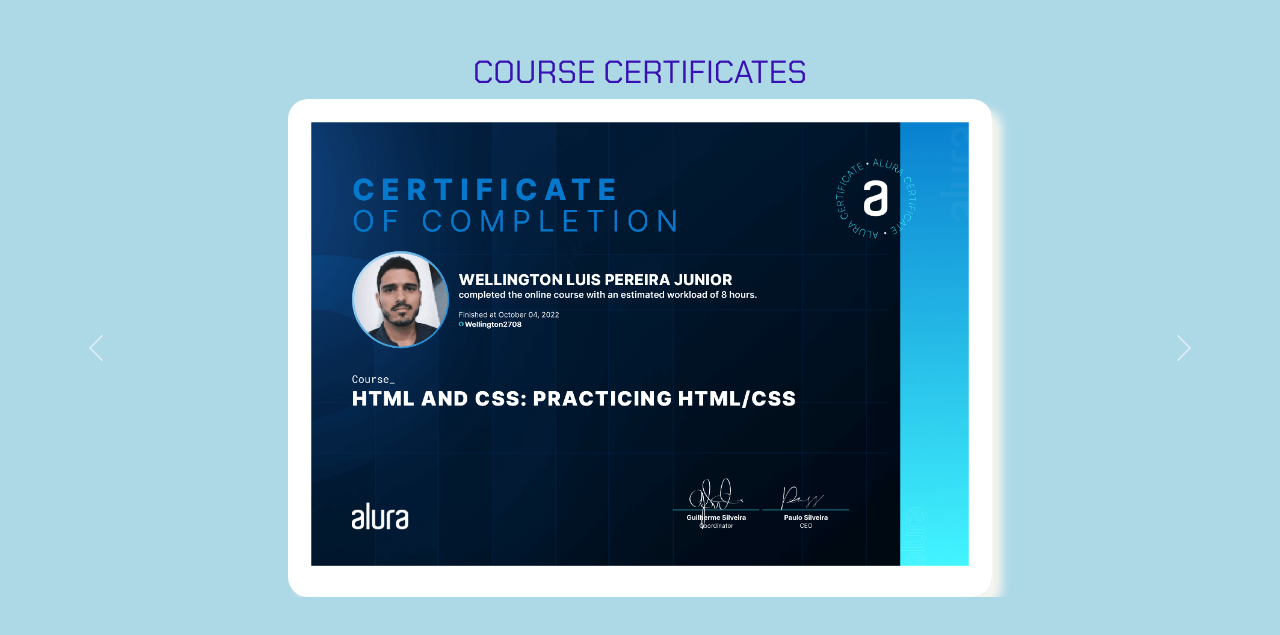
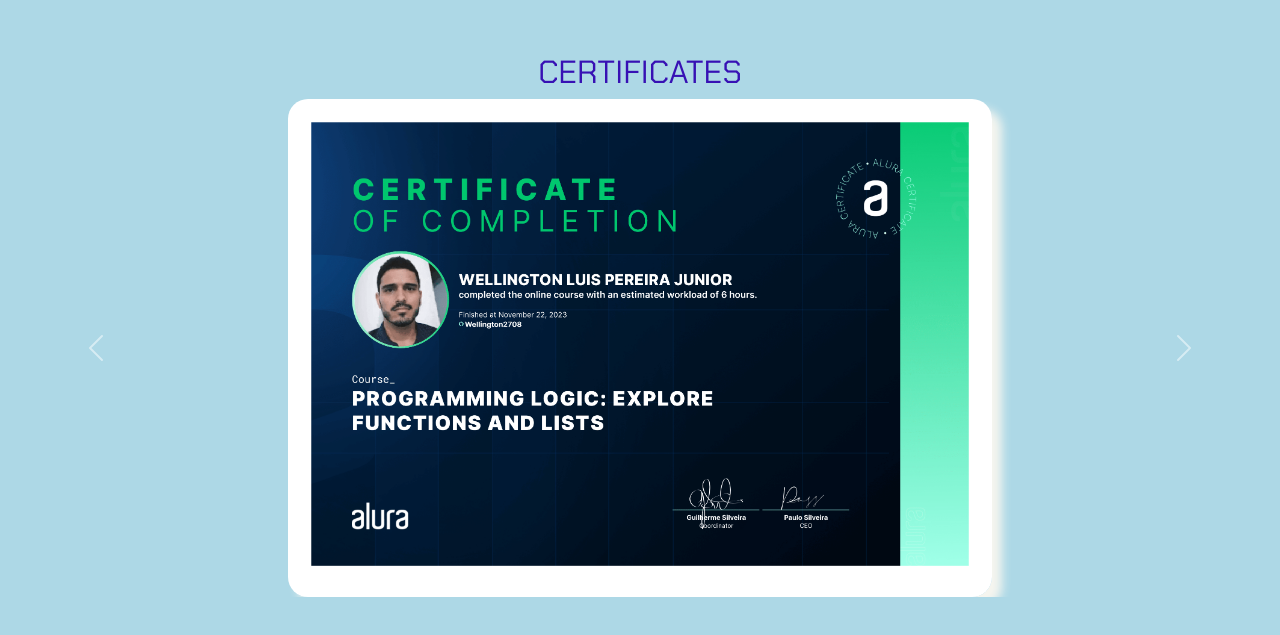
Before and after one commit to Wellington2708/portfolio-react, a React (Vite) app: page /aboutme in a window 1280 px wide. Shown: the part 1055-1690 px from the top of the page. Built offline with nearby package versions, Linux system fonts and the light colour scheme.

Commit message:
changing certificate carousel

```diff
--- a/src/App.jsx
+++ b/src/App.jsx
@@ -1,14 +1,84 @@
+// App.jsx
+import { useEffect, useState } from "react";
 import "./App.css";
 import AboutMe from "./components/AboutMe";
 import Certificates from "./components/Certificates";
 import Header from "./components/Header";
 
 function App() {
+  const [datas, setDatas] = useState([]);
+  const [activeIndex, setActiveIndex] = useState(0);
+
+  useEffect(() => {
+    fetch("src/components/Certificates/certificates.json")
+      .then((response) => response.json())
+      .then((data) => setDatas(data.certificates));
+  }, []);
+
+  const handleNext = () => {
+    setActiveIndex((prevIndex) =>
+      prevIndex === datas.length - 1 ? 0 : prevIndex + 1
+    );
+  };
+
+  const handlePrev = () => {
+    setActiveIndex((prevIndex) =>
+      prevIndex === 0 ? datas.length - 1 : prevIndex - 1
+    );
+  };
+
   return (
     <>
       <Header />
       <AboutMe />
-      <Certificates />
+      <section id="container__certificates" className="certificates skills">
+        <div>
+          <h2 className="container__title">Certificates</h2>
+        </div>
+        <div
+          className="carousel slide"
+          data-bs-ride="carousel"
+          id="carouselExampleAutoplaying"
+
+
+
+        >
+          <div className="carousel-inner">
+            {datas.map((item, index) => (
+              <Certificates
+                key={index}
+                id={item.id}
+                imageUrl={item.certificate}
+                alt={item.alt}
+                isActive={index === activeIndex}
+              />
+            ))}
+          </div>
+
+          <button
+            className="carousel-control-prev"
+            type="button"
+            onClick={handlePrev}
+          >
+            <span
+              className="carousel-control-prev-icon"
+              aria-hidden="true"
+            ></span>
+            <span className="visually-hidden">Previous</span>
+          </button>
+          <button
+            className="carousel-control-next"
+            type="button"
+            onClick={handleNext}
+          >
+            <span
+              className="carousel-control-next-icon"
+              aria-hidden="true"
+            ></span>
+            <span className="visually-hidden">Next</span>
+          </button>
+        </div>
+      </section>
     </>
   );
 }
--- /dev/null
+++ b/src/components/Certificates/certificates.json
@@ -0,0 +1,88 @@
+{
+  "certificates" : [
+        {
+            "id": 1,
+            "title": "Programming Logic",
+            "description": "Explore Functions and List",
+            "certificate": "src/components/Certificates/assets/logic-js-1.png",
+            "alt": "Programming Logic Certificate",
+            "category":"logic"
+          },
+          {
+            "id": 2,
+            "title": "HTML and CSS",
+            "description": "Practicing HTML/CSS",
+            "certificate": "src/components/Certificates/assets/html-css.png",
+            "alt": "Practicing HTML/CSS Cestificate",
+            "category":"html"
+          },
+          {
+            "id": 3,
+            "title": "CSS",
+            "description": "Arranging elements with Flexbox and Grid",
+            "certificate": "src/components/Certificates/assets/flexbox-grid.png",
+            "alt": "Flexbox and Grid Certificate",
+            "category": "css"
+          },
+          {
+            "id": 4,
+            "title": "Git and Github.",
+            "description": "Control and share your code.",
+            "certificate": "src/components/Certificates/assets/git-github.png",
+            "alt": "GIT e Github Certificate",
+            "category": "git"
+          },
+          {
+            "id": 5,
+            "title": "Javascript",
+            "description": "Programming Object Oriented.",
+            "certificate": "src/components/Certificates/assets/javascript-OO.png",
+            "alt": "Certificado de Orientação a Objeto em JS",
+            "category": "Javascript"
+          },
+          {
+            "id": 6,
+            "title": "Javascript for the Web.",
+            "description": "Create Dynamic Pages.",
+            "certificate": "src/components/Certificates/assets/javascript-dinamic.png",
+            "alt": "Javascript for the Web Certificate",
+            "category": "Javascript"
+          },
+          {
+            "id": 7,
+            "title": "Javascript API",
+            "description": "Consuming and Handling DATA from an API.",
+            "certificate": "src/components/Certificates/assets/javascript-api.png",
+            "alt": "Javascript API Certificate",
+            "category": "Javascript"
+          },
+          {
+            "id": 8,
+            "title": "Javascript on the Web.",
+            "description": "Storing DATA in the Browser.",
+            "certificate": "src/components/Certificates/assets/javascript-local.png",
+            "alt": "Javascript on the Web Certificate",
+            "category": "Javascript"
+          },
+          {
+            "id": 9,
+            "title": "React",
+            "description": "Developing with Javascript.",
+            "certificate": "src/components/Certificates/assets/react-js.png",
+            "alt": "React JS Certificate",
+            "category": "React"
+
+          },
+          {
+            "id": 10,
+            "title": "React JSX.",
+            "description": "Building components with JSX.",
+            "certificate": "src/components/Certificates/assets/react-jsx.png",
+            "alt": "React JSX Certificate",
+            "category": "React"
+
+          }
+    ]
+
+
+  }
--- a/src/components/Certificates/index.jsx
+++ b/src/components/Certificates/index.jsx
@@ -1,71 +1,9 @@
 import './styles.css'
-import HTMLAndCSS from './assets/html-css.png'
-import JavascriptApi from './assets/javascript-api.png'
-import JavascriptDinamic from './assets/javascript-dinamic.png'
-import JavascriptLocal from './assets/javascript-local.png'
-import JavascriptOO from './assets/javascript-OO.png'
-import Logic from './assets/logic-js-1.png'
-import ReactJs from './assets/react-js.png'
-import ReactJsx from './assets/react-jsx.png'
-import FlexboxAndGrid from './assets/flexbox-grid.png'
-import GitAndGithub from './assets/git-github.png'
 
-
-
-
-
-
-export default function Certificates(){
-    return(
-        <section id='container__certificates' className='certificates skills'>
-            <div>
-                <h2 className='container__title'>Course Certificates</h2>
-            </div>
-            <div className='carousel slide' data-bs-ride="carousel" id='carouselExampleAutoplaying'>
-                <div className='carousel-inner'>
-                    <div className='carousel-item active'>
-                        <img src={HTMLAndCSS} alt="" className='d-block w-100 certificate-image'/>
-                    </div>
-                    <div className='carousel-item'>
-                        <img src={Logic} alt="" className='d-block w-100 certificate-image'/>
-                    </div>
-                    <div className='carousel-item'>
-                        <img src={JavascriptApi} alt="" className='d-block w-100 certificate-image'/>
-                    </div>
-                    <div className='carousel-item'>
-                        <img src={JavascriptDinamic} alt="" className='d-block w-100 certificate-image'/>
-                    </div>
-                    <div className='carousel-item'>
-                        <img src={JavascriptLocal} alt="" className='d-block w-100 certificate-image'/>
-                    </div>
-                    <div className='carousel-item'>
-                        <img src={JavascriptOO} alt="" className='d-block w-100 certificate-image'/>
-                    </div>
-                    <div className='carousel-item'>
-                        <img src={ReactJs} alt="" className='d-block w-100 certificate-image'/>
-                    </div>
-                    <div className='carousel-item'>
-                        <img src={ReactJsx} alt="" className='d-block w-100 certificate-image'/>
-                    </div>
-                    <div className='carousel-item'>
-                        <img src={FlexboxAndGrid} alt="" className='d-block w-100 certificate-image'/>
-                    </div>
-                    <div className='carousel-item'>
-                        <img src={GitAndGithub} alt="" className='d-block w-100 certificate-image'/>
-                    </div>
-                </div>
-                <div>
-                    <button className='carousel-control-prev' type='button' data-bs-target="#carouselExampleAutoplaying" data-bs-slide="prev">
-                        <span className='carousel-control-prev-icon' aria-hidden="true"></span>
-                        <span className="visually-hidden">Previous</span>
-                    </button>
-                    <button className='carousel-control-next' type='button' data-bs-target="#carouselExampleAutoplaying" data-bs-slide="next">
-                        <span className="carousel-control-next-icon" aria-hidden="true"></span>
-                        <span className="visually-hidden">Next</span>
-                    </button>
-                </div>
-
-            </div>
-        </section>
-    )
+export default function Certificates({ imageUrl, alt, isActive }) {
+    return (
+        <div className={`carousel-item ${isActive ? 'active' : ''}`}>
+            <img src={imageUrl} alt={alt} className='d-block w-100 certificate-image' />
+        </div>
+     )
 }
--- a/src/components/Header/index.jsx
+++ b/src/components/Header/index.jsx
@@ -16,7 +16,7 @@
             <a href="#aboutMe" className='container__list__item'>About Me</a>
           </li>
           <li>
-            <a href="#certificates"  className='container__list__item'>Certificates</a>
+            <a href="#container__certificates"  className='container__list__item'>Certificates</a>
           </li>
           <li>
             <a href="#graduation"  className='container__list__item'>Graduation</a>
```
